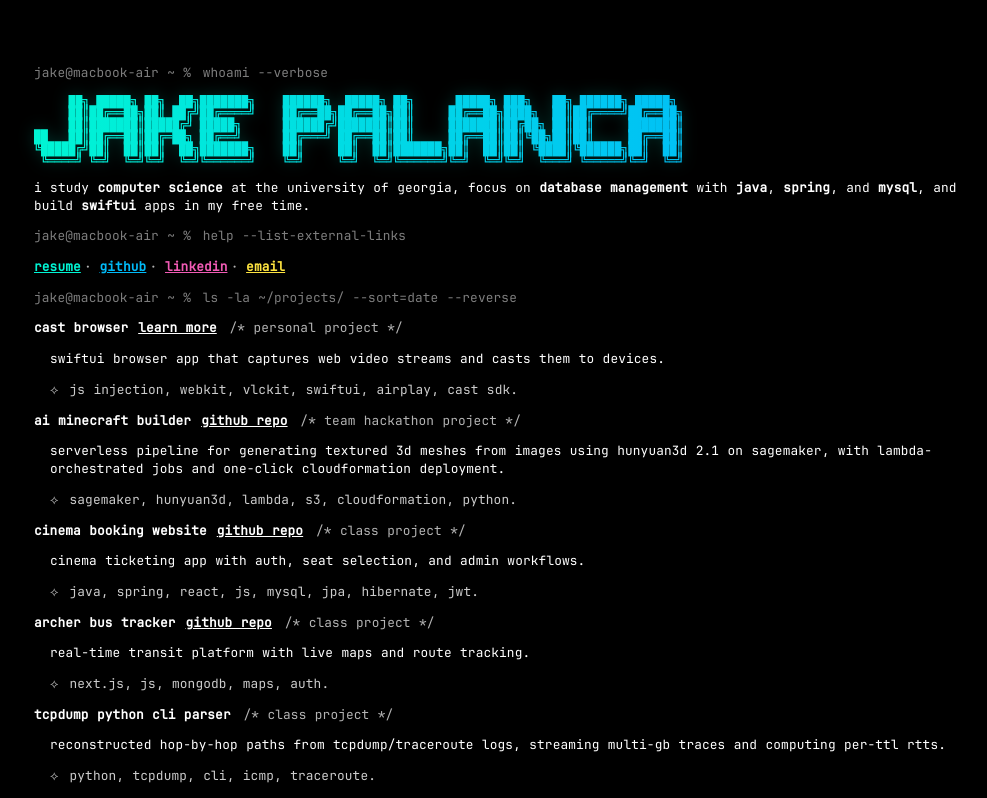
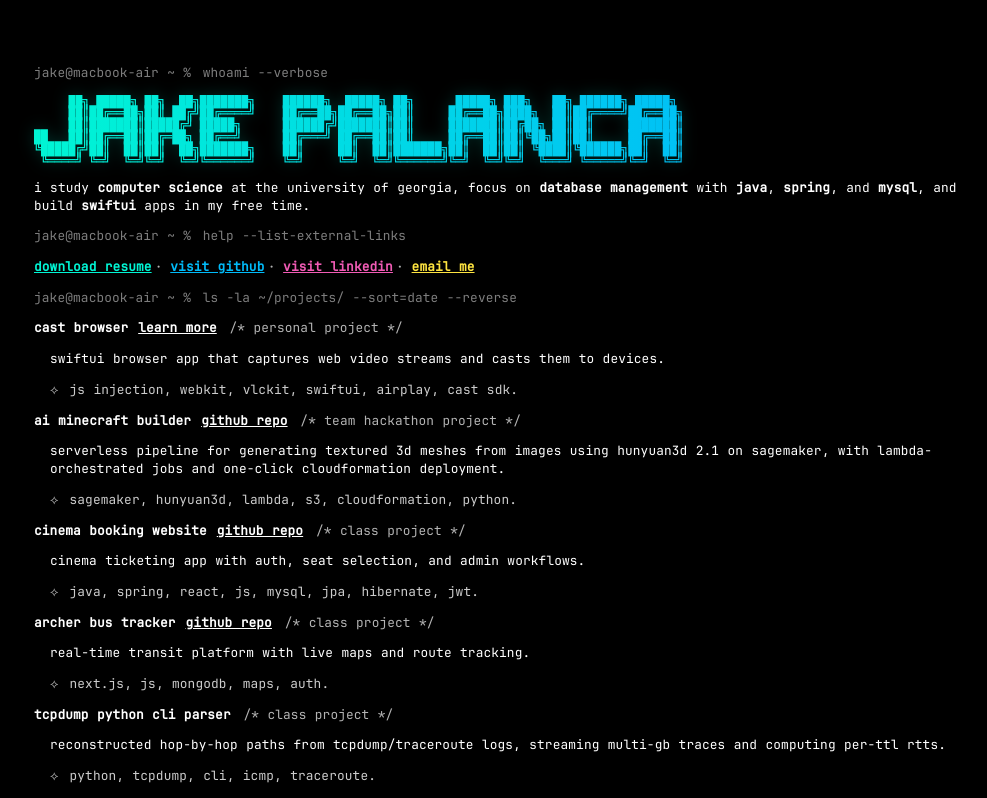
Before and after one commit to jakepalanca/jakepalanca.com, a React (Create React App) app: page / in a window 1280 px wide. Shown: the top 798 px of the page, without its empty margins (126-1113 px from the left). Built offline with nearby package versions, Linux system fonts and the light colour scheme.

Commit message:
Update resume

```diff
--- a/src/components/Terminal.js
+++ b/src/components/Terminal.js
@@ -4,7 +4,7 @@ import TreeLine from './TreeLine';
 const Terminal = () => {
   const publicUrl = process.env.PUBLIC_URL || '';
   const timestamp = new Date().getTime();
-  const resumePath = publicUrl ? `${publicUrl}/resume.pdf?v=${timestamp}` : `/resume.pdf?v=${timestamp}`;
+  const resumePath = publicUrl ? `${publicUrl}/Jake_Palanca_Software_Developer_Resume.pdf?v=${timestamp}` : `/Jake_Palanca_Software_Developer_Resume.pdf?v=${timestamp}`;
   const sections = [
     {
       command: 'whoami --verbose',
@@ -30,10 +30,10 @@ const Terminal = () => {
               <span className="command-link-group">
                 <a
                   href={resumePath}
-                  download="resume.pdf"
+                  download="Jake_Palanca_Software_Developer_Resume.pdf"
                   className="command-link link-cyan"
                 >
-                  resume
+                  download resume
                 </a>
                 <span className="separator"> · </span>
               </span>
@@ -44,7 +44,7 @@ const Terminal = () => {
                   rel="noopener noreferrer"
                   className="command-link link-blue"
                 >
-                  github
+                  visit github
                 </a>
                 <span className="separator"> · </span>
               </span>
@@ -55,11 +55,11 @@ const Terminal = () => {
                   rel="noopener noreferrer"
                   className="command-link link-pink"
                 >
-                  linkedin
+                  visit linkedin
                 </a>
                 <span className="separator"> · </span>
               </span>
-              <a href="mailto:developer@jakepalanca.com" className="command-link email-box link-yellow">email</a>
+              <a href="mailto:developer@jakepalanca.com" className="command-link email-box link-yellow">email me</a>
             </div>
           </div>
         </div>
```
Also changed, not shown: 1 other file (tests, documents, lock files or other folders).
